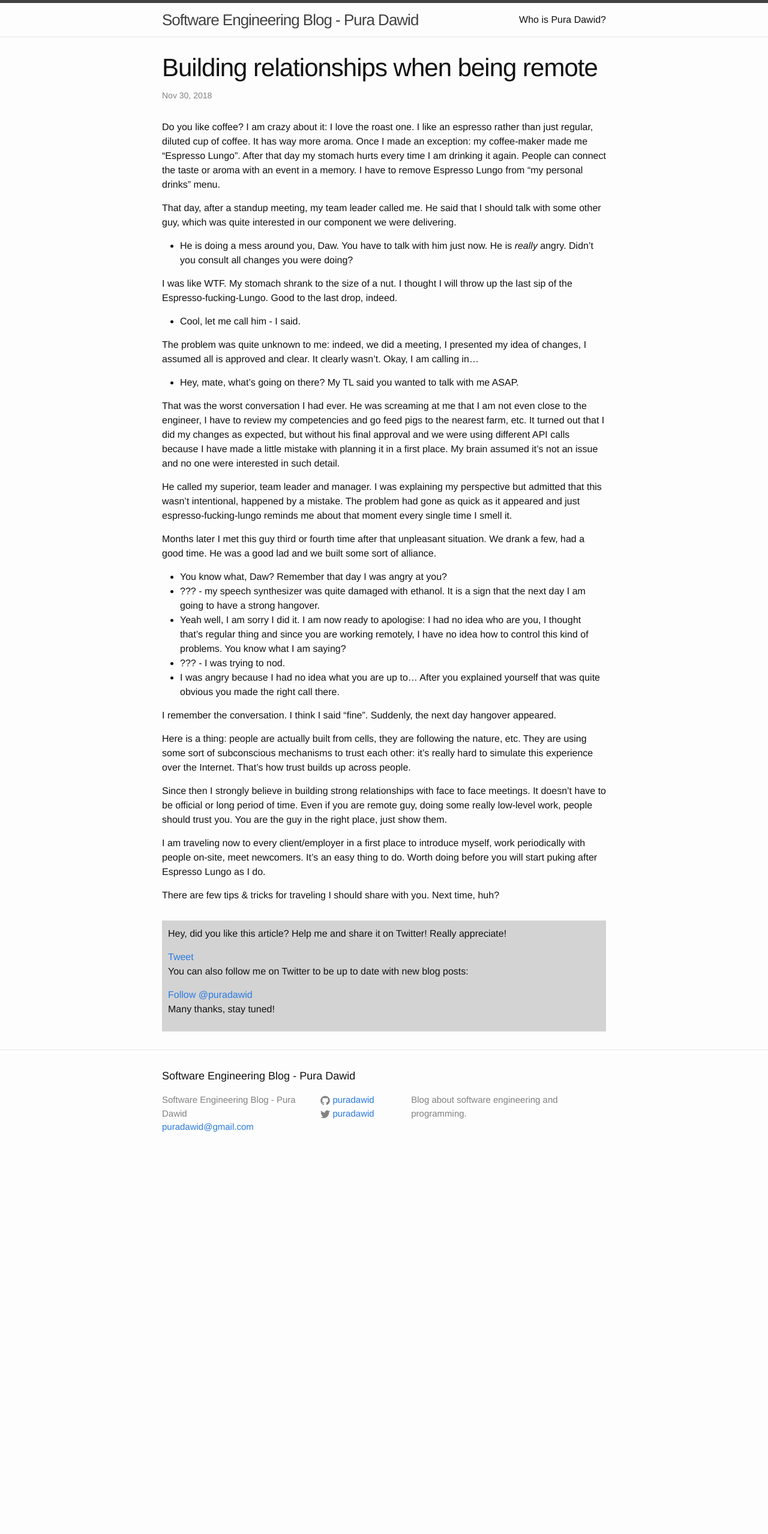
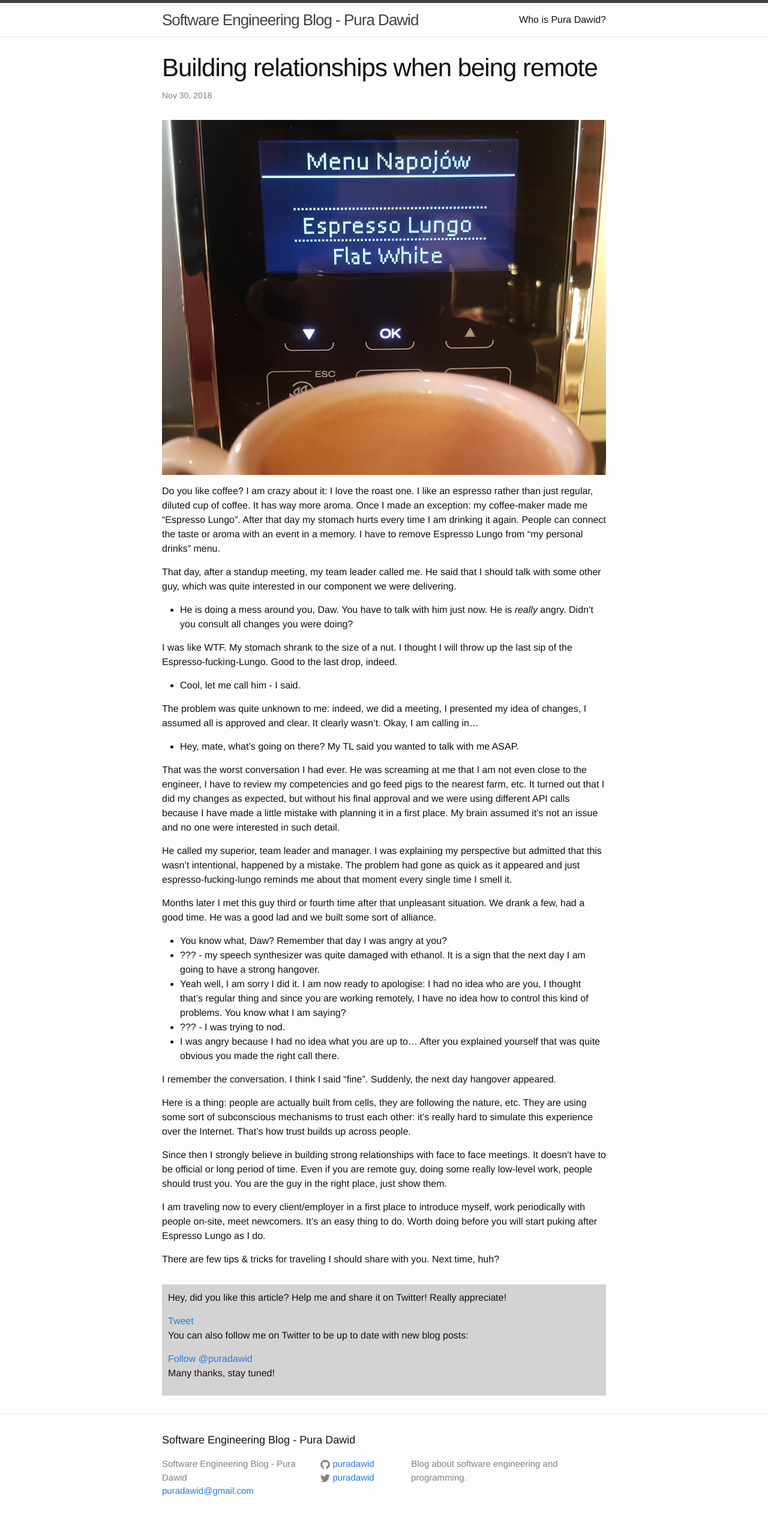
Before and after one commit to puradawid/puradawid.github.io, a Jekyll site: the page built from _posts/2018-11-30-building-good-relationship.md, in a window 1280 px wide. Shown: the whole page at 60% size. Built offline with Jekyll 4.4.1, drawn with Linux system fonts in a browser that asks for light colours; comment, search, counter and statistics services are not loaded; before the commit the page ends 1951 px from its top, so only the background shows below that.

Commit message:
Add coffee image to the post

```diff
--- a/_posts/2018-11-30-building-good-relationship.md
+++ b/_posts/2018-11-30-building-good-relationship.md
@@ -2,10 +2,12 @@
 layout: post
 title:  "Building relationships when being remote"
 date:   2018-11-30 08:00:00 +0200
-image:  /assets/angry_s.jpg
+image:  /assets/coffee.jpg
 seo_description: A story about building relationships when working remotely.
 categories: craftsmanship
 ---
+
+![Espresso Lungo]({{ site.url }}/assets/coffee.jpg)
 
 Do you like coffee? I am crazy about it: I love the roast one. I like an espresso rather than just regular, diluted cup of coffee. It has way more aroma. Once I made an exception: my coffee-maker made me "Espresso Lungo". After that day my stomach hurts every time I am drinking it again. People can connect the taste or aroma with an event in a memory. I have to remove Espresso Lungo from "my personal drinks" menu.
 
```
Also changed, not shown: assets/coffee.jpg (added).
